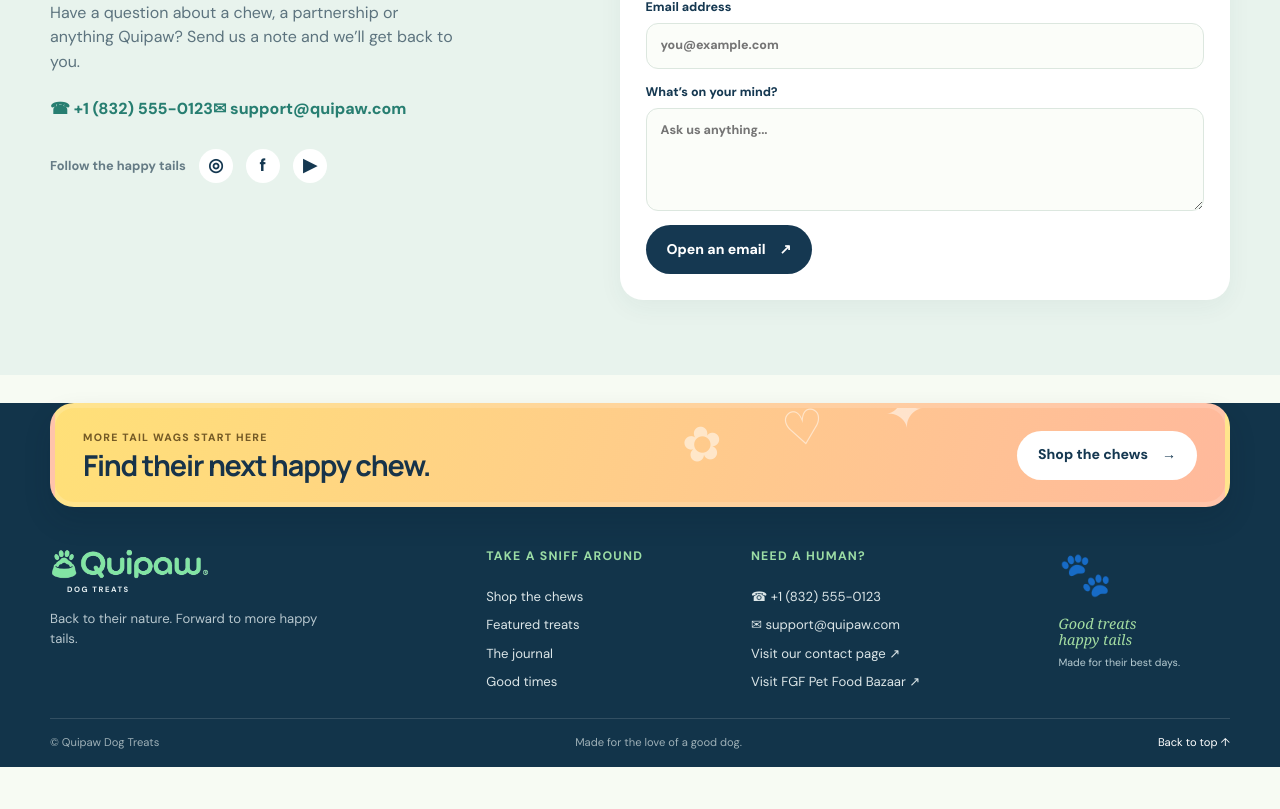
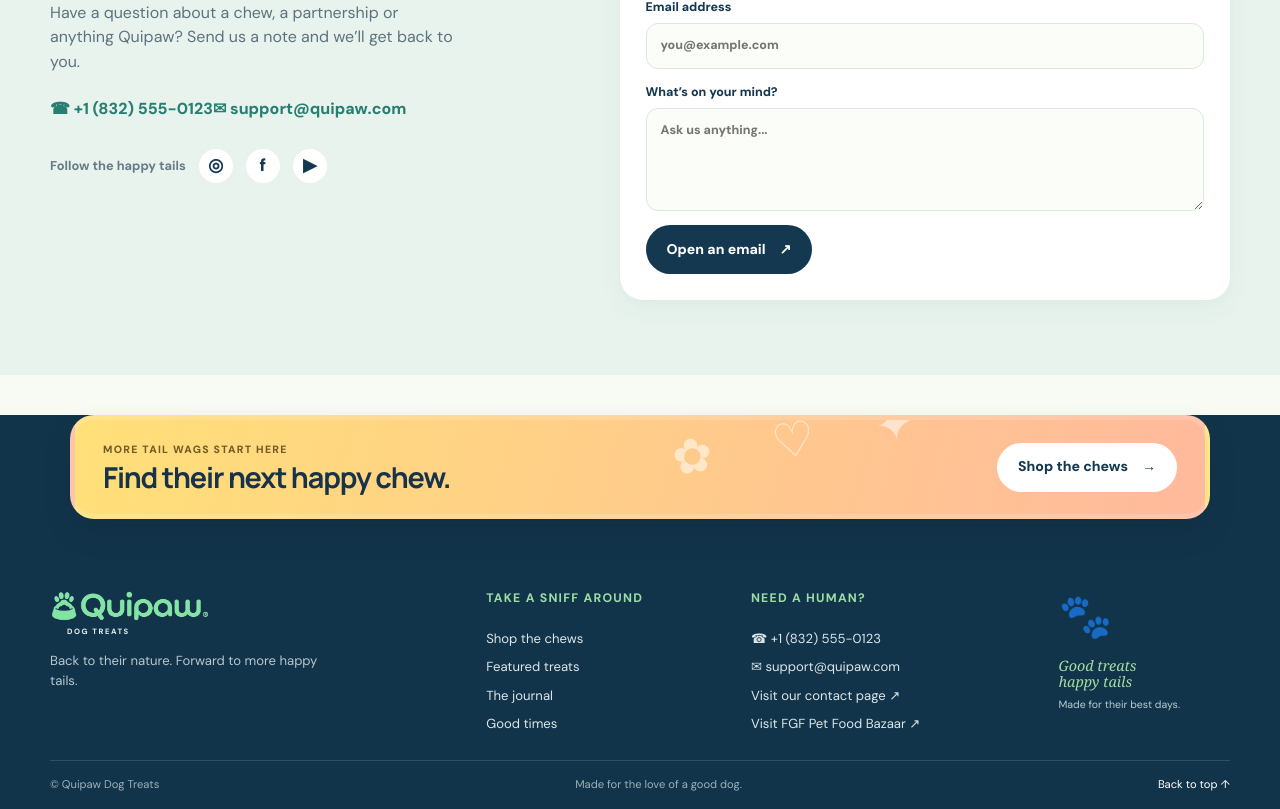
Before and after one commit to benyigit/quipaw, a Next.js app: page / in a window 1280 px wide. Shown: the part 5791-6600 px from the top of the page. Before the commit the page ends 6558 px from the top, so only its background shows below. Built offline with nearby package versions, Linux system fonts and the light colour scheme.

Commit message:
Add breathing room around footer callout

```diff
--- a/app/refinements.css
+++ b/app/refinements.css
@@ -67,3 +67,6 @@
 @media(min-width:761px) and (max-width:860px){.site-header{gap:10px;padding-inline:18px}.brand-lockup{flex:0 0 125px;width:125px}.brand-lockup img{width:120px}.brand-lockup span{width:116px}.menu-toggle{display:block;order:3;flex:none}.main-nav{display:none;position:absolute;top:100%;left:0;right:0;margin:0;padding:14px 20px 18px;background:#fffef9;border-bottom:1px solid #e3eae0;box-shadow:0 15px 25px #18384c12;flex-direction:column;align-items:stretch;gap:0}.main-nav.is-open{display:flex}.main-nav a{padding:12px 5px;border-bottom:1px solid #edf0e9;font-size:.95rem}.main-nav a:last-child{border-bottom:0}.header-actions{order:2}.search-box{width:43px;justify-content:center;padding:0}.search-box input,.search-box .search-submit{display:none}.search-box .search-toggle{display:grid}.search-box.is-open{position:absolute;top:calc(100% + 8px);right:70px;z-index:30;width:min(240px,calc(100vw - 32px));height:46px;justify-content:flex-start;padding:0 8px;background:#fff;border-radius:999px;box-shadow:0 8px 22px #15385124}.search-box.is-open input{display:block;flex:1;width:auto;min-width:0}.search-box.is-open .search-submit{display:grid}.favorite-counter{height:42px}}
 @media(max-width:760px){.search-toggle{display:grid}.search-box{width:43px;justify-content:center;padding:0}.search-box input,.search-box .search-submit{display:none}.search-box.is-open{position:absolute;top:calc(100% + 8px);right:62px;z-index:30;width:min(245px,calc(100vw - 28px));height:46px;justify-content:flex-start;padding:0 8px;background:#fff;border-radius:999px;box-shadow:0 8px 22px #15385124}.search-box.is-open input{display:block;flex:1;width:auto;min-width:0}.search-box.is-open .search-submit{display:grid}.favorite-counter{min-width:46px;padding:0 9px}.favorite-label{display:none}}
 @media(max-width:390px){.header-actions{gap:6px}.favorite-counter{min-width:42px;padding:0 7px}.favorite-counter .favorite-count{min-width:18px;height:18px}}
+
+.footer-top{width:min(1140px,calc(100% - 72px));margin:40px auto 30px}
+@media(max-width:760px){.footer-top{width:min(560px,calc(100% - 40px));margin:26px auto 22px}}
```
